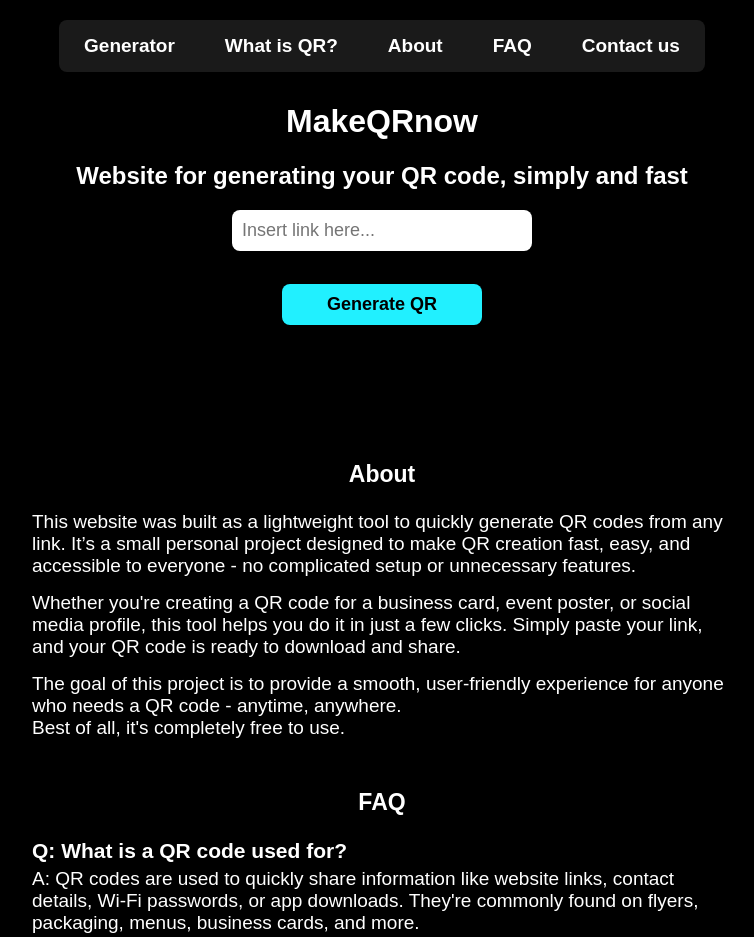
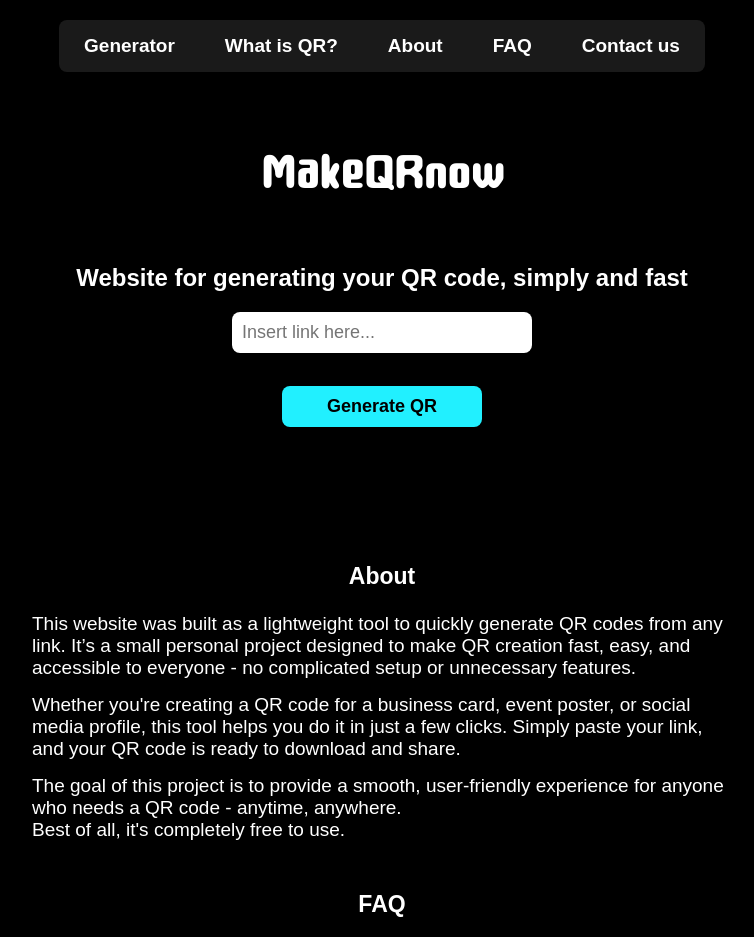
Before and after one commit to dodavky-ova/QR_code_gen, a plain HTML site: page index.html in a window 1280 px wide. Shown: the top 937 px of the page, without its empty margins (258-1012 px from the left). Drawn offline with Linux system fonts and the light colour scheme; a script that the page names is missing.

Commit message:
favicon, new font

```diff
--- a/index.html
+++ b/index.html
@@ -9,6 +9,10 @@
   <link rel="stylesheet" href="./styles.css">
   <script src="https://cdn.jsdelivr.net/npm/qrcode/build/qrcode.min.js"></script>
   <script src="./script.js"></script>
+  <link rel="apple-touch-icon" sizes="180x180" href="/favicon_io/apple-touch-icon.png">
+  <link rel="icon" type="image/png" sizes="32x32" href="/favicon_io/favicon-32x32.png">
+  <link rel="icon" type="image/png" sizes="16x16" href="/favicon_io/favicon-16x16.png">
+  <link rel="manifest" href="/favicon_io/site.webmanifest">
 </head>
 <body>
    <nav id="navbar">
--- a/styles.css
+++ b/styles.css
@@ -2,6 +2,12 @@
   box-sizing: border-box;
   }
 
+  @font-face {
+    font-family: 'H1font';
+    src: url('./fonts/Cute_Font/CuteFont-Regular.ttf');
+    font-weight: normal;
+    font-style: normal;
+  }
  html {
     scroll-behavior: smooth;
   }
@@ -19,6 +25,8 @@
 
   h1{
     text-align: center;
+    font-family: 'H1font', sans-serif;
+    font-size: 70px;
   }
 
   h2{
```
Also changed, not shown: contactus.html (+4 -0 lines), whatisqr.html (+4 -0 lines), favicon_io/about.txt (added), favicon_io/android-chrome-192x192.png (added), favicon_io/android-chrome-512x512.png (added), favicon_io/apple-touch-icon.png (added), favicon_io/favicon-16x16.png (added), favicon_io/favicon-32x32.png (added), favicon_io/favicon.ico (added), favicon_io/site.webmanifest (added), fonts/Cute_Font/CuteFont-Regular.ttf (added), fonts/Cute_Font/OFL.txt (added).
